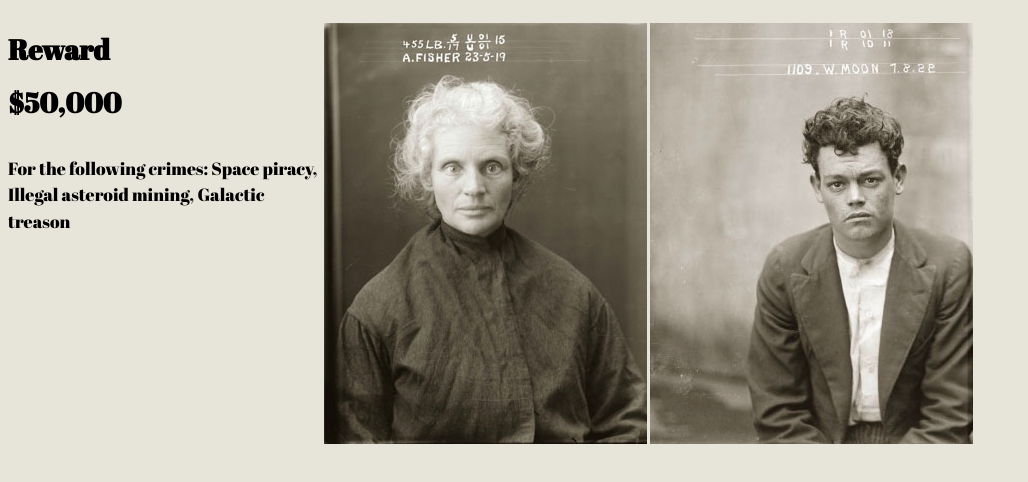
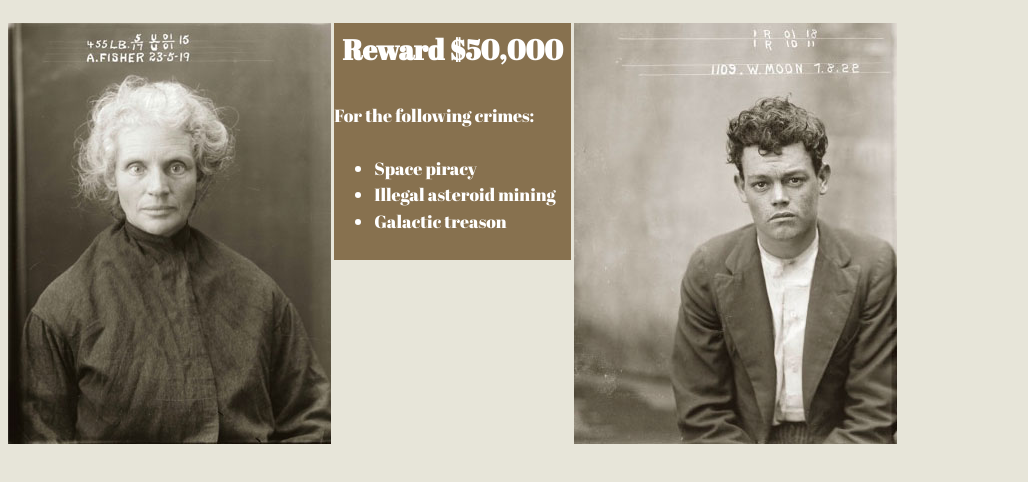
Before and after one commit to menardj/dsn1676-assignment-1, a plain HTML site: page index.html in a window 1280 px wide. Shown: the part 78-560 px from the top of the page, without its empty margins (0-1028 px from the left). Drawn offline with Linux system fonts and the light colour scheme.

Commit message:
Index
worked on index and main css

```diff
--- a/css/main.css
+++ b/css/main.css
@@ -25,3 +25,12 @@ html {
 .badgeicon {
 	max-width: 40px;
 }
+
+.wantedinfo {
+	background-color: #87714F;
+	color: white;
+}
+
+.rewardheader {
+	text-align: center;
+}
--- a/index.html
+++ b/index.html
@@ -17,13 +17,6 @@
 
 <main class="grid">
 
-	<div class="unit unit-xs-1 unit-s-1 unit-m-1-3 unit-l-1-4">
-		<h2> Reward <br>$50,000</h2>
-		<p>For the following crimes: Space piracy, Illegal asteroid mining, Galactic treason</p>
-
-	</div>
-
-
 <div class="unit unit-xs-1 unit-s-1 unit-m-2-3 unit-l-3-4">
 
 	<div class="grid>">
@@ -31,6 +24,16 @@
 			<div class="unit">
 				<img src="images/fishermugshot.jpg" alt="Fisher Mugshot">
 			</div>
+
+	<div class="wantedinfo unit unit-xs-1 unit-s-1 unit-m-1-3 unit-l-1-4">
+		<h2 class="rewardheader"> Reward $50,000</h2>
+		<p class="crimes">For the following crimes:
+		<ul class="list">
+			<li>Space piracy</li>
+			<li>Illegal asteroid mining</li>
+			<li>Galactic treason</li></ul>
+
+	</div>
 
 			<div class="unit">
 				<img src="images/moonmugshot.jpg" alt="Moon Mugshot">
```
